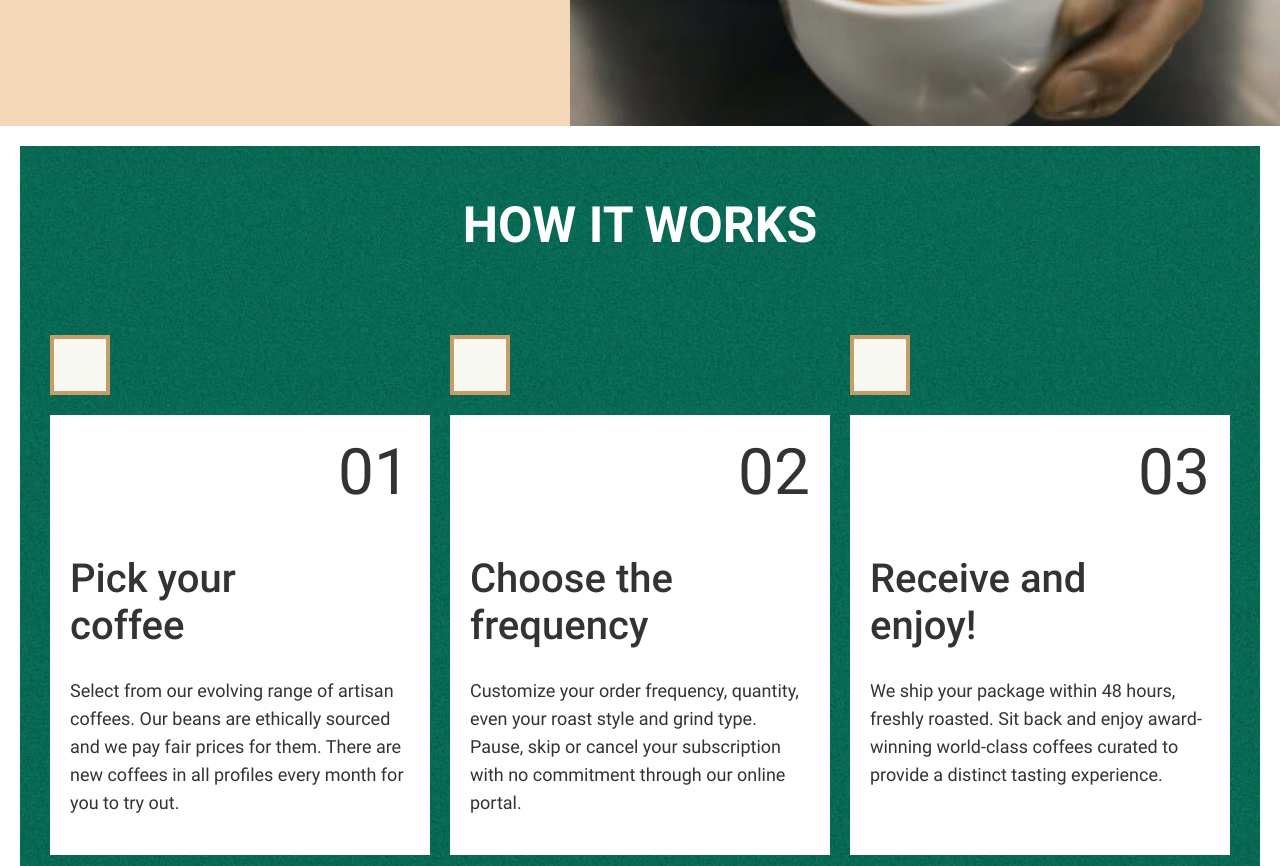
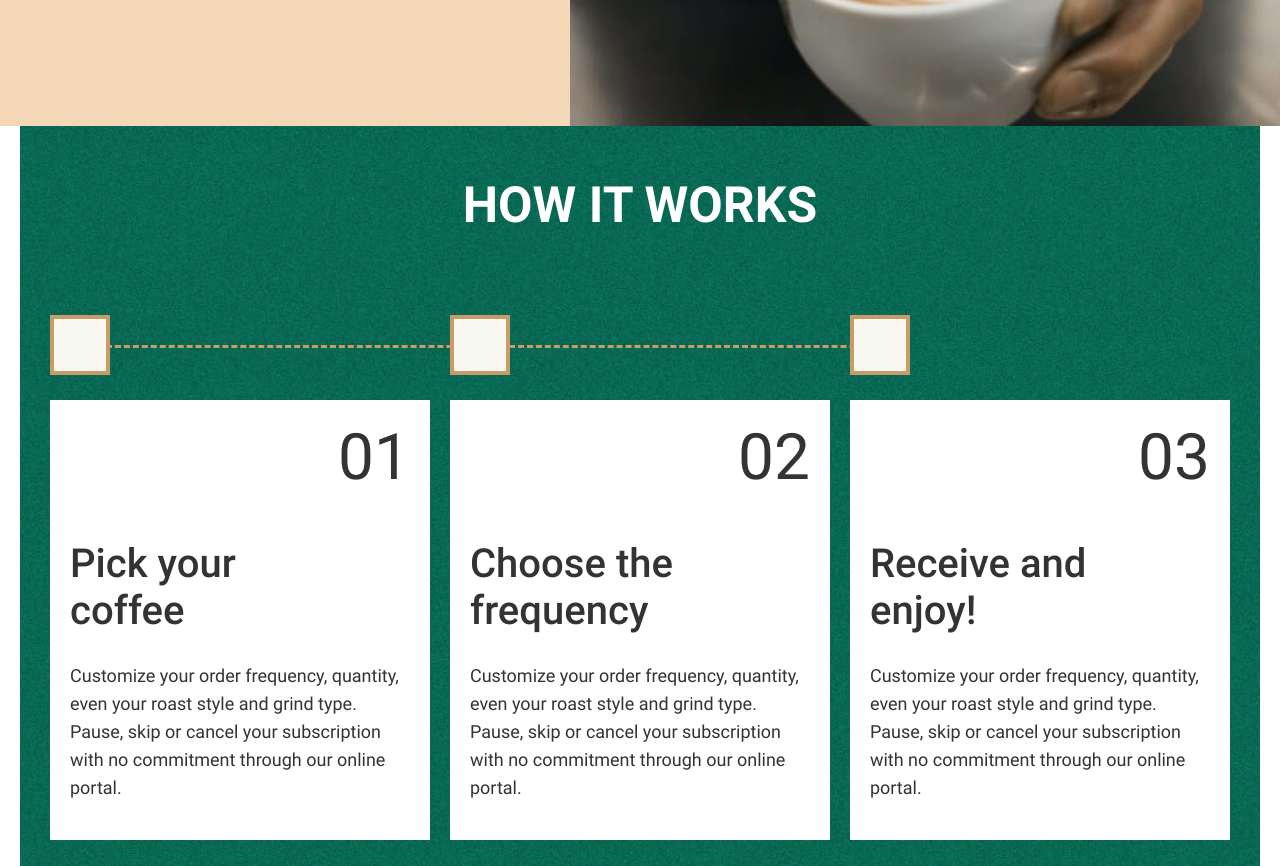
Before and after one commit to Sardor0795/Coffeeroasters, a plain HTML site: page create.html in a window 1280 px wide. Shown: the part 700-1566 px from the top of the page. Drawn offline with Linux system fonts and the light colour scheme.

Commit message:
Add position styles

```diff
--- a/create.html
+++ b/create.html
@@ -40,7 +40,8 @@
             <div class="container hero-section-container">
                 <div class="hero-section-content">
                     <h1 class="hero-content-heading">Create plan</h1>
-                    <p class="hero-content-text">Coffee the way you wanted it to be. For coffee delivered tomorrow, or next week. For whatever brew method you use. For choice, for convenience, for quality.</p>
+                    <p class="hero-content-text">Coffee the way you wanted it to be. For coffee delivered tomorrow, or
+                        next week. For whatever brew method you use. For choice, for convenience, for quality.</p>
                 </div>
                 <img class="hero-section-img" src="./img/create-hero-img.jpg" width="710" height="696"
                     alt="Cake with iced juice" srcset="./img/create-hero-img.jpg 1x, ./img/create-hero-img@2x.jpg 2x">
@@ -55,28 +56,46 @@
                     <h2 class="plan-heading">How it works</h2>
                     <ul class="plan-box-list">
                         <li class="plan-box-item">
+                            <label class="input-label">
+                                <input class="input visually-hidden" name="work" type="radio">
+                                <span class="input-controller border"></span>
                                 <div class="plan-box-info">
                                     <h3 class="plan-box-heading">Pick your coffee</h3>
-                                <p class="plan-box-text">Select from our evolving range of artisan coffees. Our beans
-                                    are ethically sourced and we pay fair prices for them. There are new coffees in all
-                                    profiles every month for you to try out.</p>
+                                    <p class="plan-box-text">Customize your order frequency, quantity, even your roast
+                                        style
+                                        and grind type. Pause, skip or cancel your subscription with no commitment
+                                        through
+                                        our online portal.</p>
                                 </div>
+                            </label>
                         </li>
                         <li class="plan-box-item">
+                            <label class="input-label">
+                                <input class="input visually-hidden" name="work" type="radio">
+                                <span class="input-controller"></span>
                                 <div class="plan-box-info">
                                     <h3 class="plan-box-heading">Choose the frequency</h3>
-                                <p class="plan-box-text">Customize your order frequency, quantity, even your roast style
-                                    and grind type. Pause, skip or cancel your subscription with no commitment through
+                                    <p class="plan-box-text">Customize your order frequency, quantity, even your roast
+                                        style
+                                        and grind type. Pause, skip or cancel your subscription with no commitment
+                                        through
                                         our online portal.</p>
                                 </div>
+                            </label>
                         </li>
                         <li class="plan-box-item">
+                            <label class="input-label bg-color">
+                                <input class="input visually-hidden" name="work" type="radio">
+                                <span class="input-controller"></span>
                                 <div class="plan-box-info">
                                     <h3 class="plan-box-heading">Receive and enjoy!</h3>
-                                <p class="plan-box-text">We ship your package within 48 hours, freshly roasted. Sit back
-                                    and enjoy award-winning world-class coffees curated to provide a distinct tasting
-                                    experience.</p>
+                                    <p class="plan-box-text">Customize your order frequency, quantity, even your roast
+                                        style
+                                        and grind type. Pause, skip or cancel your subscription with no commitment
+                                        through
+                                        our online portal.</p>
                                 </div>
+                            </label>
                         </li>
                     </ul>
                     <button class="btn yellow-btn">Create your plan</button>
@@ -98,138 +117,161 @@
                     </ul>
                     <div class="drink-toggle-list">
                         <li class="drink-toggle-item">
-                            <h2 class="drink-title">How do you drink your coffee?<img class="down-icon" src="./img/down.svg" width="40" height="40" alt="down"></h2>
+                            <h2 class="drink-title">How do you drink your coffee?<img class="down-icon"
+                                    src="./img/down.svg" width="40" height="40" alt="down"></h2>
                             <div class="drink-choose-blocks">
                                 <label class="drink-choose-block">
                                     <input class="visually-hidden radio" name="capsule" type="radio">
                                     <div class="radio-controller">
                                         <h3 class="drink-choose-block-title">Capsule</h3>
-                                        <p class="drink-choose-block-text">Distinct, high quality coffee from a specific family-owned farm</p>
+                                        <p class="drink-choose-block-text">Distinct, high quality coffee from a specific
+                                            family-owned farm</p>
                                     </div>
                                 </label>
                                 <label class="drink-choose-block">
                                     <input class="visually-hidden radio" name="capsule" type="radio">
                                     <div class="radio-controller">
                                         <h3 class="drink-choose-block-title">Filter</h3>
-                                        <p class="drink-choose-block-text">For pour over or drip methods like Aeropress, Chemex, and V60</p>
+                                        <p class="drink-choose-block-text">For pour over or drip methods like Aeropress,
+                                            Chemex, and V60</p>
                                     </div>
                                 </label>
                                 <label class="drink-choose-block">
                                     <input class="visually-hidden radio" name="capsule" type="radio">
                                     <div class="radio-controller">
                                         <h3 class="drink-choose-block-title">Espresso</h3>
-                                        <p class="drink-choose-block-text">Dense and finely ground beans for an intense, flavorful experience</p>
+                                        <p class="drink-choose-block-text">Dense and finely ground beans for an intense,
+                                            flavorful experience</p>
                                     </div>
                                 </label>
                             </div>
                         </li>
                         <li class="drink-toggle-item">
-                            <h2 class="drink-title">What type of coffee?<img class="down-icon" src="./img/down.svg" width="40" height="40" alt="down"></h2>
+                            <h2 class="drink-title">What type of coffee?<img class="down-icon" src="./img/down.svg"
+                                    width="40" height="40" alt="down"></h2>
                             <div class="drink-choose-blocks">
                                 <label class="drink-choose-block">
                                     <input class="visually-hidden radio" name="type" type="radio">
                                     <div class="radio-controller">
                                         <h3 class="drink-choose-block-title">Single Origin</h3>
-                                        <p class="drink-choose-block-text">Distinct, high quality coffee from a specific family-owned farm</p>
+                                        <p class="drink-choose-block-text">Distinct, high quality coffee from a specific
+                                            family-owned farm</p>
                                     </div>
                                 </label>
                                 <label class="drink-choose-block">
                                     <input class="visually-hidden radio" name="type" type="radio">
                                     <div class="radio-controller">
                                         <h3 class="drink-choose-block-title">Decaf</h3>
-                                        <p class="drink-choose-block-text">Just like regular coffee, except the caffeine has been removed</p>
+                                        <p class="drink-choose-block-text">Just like regular coffee, except the caffeine
+                                            has been removed</p>
                                     </div>
                                 </label>
                                 <label class="drink-choose-block">
                                     <input class="visually-hidden radio" name="type" type="radio">
                                     <div class="radio-controller">
                                         <h3 class="drink-choose-block-title">Blended</h3>
-                                        <p class="drink-choose-block-text">Combination of two or three dark roasted beans of organic coffees</p>
+                                        <p class="drink-choose-block-text">Combination of two or three dark roasted
+                                            beans of organic coffees</p>
                                     </div>
                                 </label>
                             </div>
                         </li>
                         <li class="drink-toggle-item">
-                            <h2 class="drink-title">How much would you like?<img class="down-icon" src="./img/down.svg" width="40" height="40" alt="down"></h2>
+                            <h2 class="drink-title">How much would you like?<img class="down-icon" src="./img/down.svg"
+                                    width="40" height="40" alt="down"></h2>
                             <div class="drink-choose-blocks">
                                 <label class="drink-choose-block">
                                     <input class="visually-hidden radio" name="how-much" type="radio">
                                     <div class="radio-controller">
                                         <h3 class="drink-choose-block-title">250g</h3>
-                                        <p class="drink-choose-block-text">Perfect for the solo drinker. Yields about 12 delicious cups.</p>
+                                        <p class="drink-choose-block-text">Perfect for the solo drinker. Yields about 12
+                                            delicious cups.</p>
                                     </div>
                                 </label>
                                 <label class="drink-choose-block">
                                     <input class="visually-hidden radio" name="how-much" type="radio">
                                     <div class="radio-controller">
                                         <h3 class="drink-choose-block-title">500g</h3>
-                                        <p class="drink-choose-block-text">Perfect option for a couple. Yields about 40 delectable cups.</p>
+                                        <p class="drink-choose-block-text">Perfect option for a couple. Yields about 40
+                                            delectable cups.</p>
                                     </div>
                                 </label>
                                 <label class="drink-choose-block">
                                     <input class="visually-hidden radio" name="how-much" type="radio">
                                     <div class="radio-controller">
                                         <h3 class="drink-choose-block-title">1000g</h3>
-                                        <p class="drink-choose-block-text">Perfect for offices and events. Yields about 90 delightful cups.</p>
+                                        <p class="drink-choose-block-text">Perfect for offices and events. Yields about
+                                            90 delightful cups.</p>
                                     </div>
                                 </label>
                             </div>
                         </li>
                         <li class="drink-toggle-item">
-                            <h2 class="drink-title">Want us to grind them?<img class="down-icon" src="./img/down.svg" width="40" height="40" alt="down"></h2>
+                            <h2 class="drink-title">Want us to grind them?<img class="down-icon" src="./img/down.svg"
+                                    width="40" height="40" alt="down"></h2>
                             <div class="drink-choose-blocks">
                                 <label class="drink-choose-block">
                                     <input class="visually-hidden radio" name="grind" type="radio">
                                     <div class="radio-controller">
                                         <h3 class="drink-choose-block-title">Wholebean</h3>
-                                        <p class="drink-choose-block-text">Best choice if you cherish the full sensory experience</p>
+                                        <p class="drink-choose-block-text">Best choice if you cherish the full sensory
+                                            experience</p>
                                     </div>
                                 </label>
                                 <label class="drink-choose-block">
                                     <input class="visually-hidden radio" name="grind" type="radio">
                                     <div class="radio-controller">
                                         <h3 class="drink-choose-block-title">Filter</h3>
-                                        <p class="drink-choose-block-text">For drip or pour-over coffee methods such as V60 or Aeropress</p>
+                                        <p class="drink-choose-block-text">For drip or pour-over coffee methods such as
+                                            V60 or Aeropress</p>
                                     </div>
                                 </label>
                                 <label class="drink-choose-block">
                                     <input class="visually-hidden radio" name="grind" type="radio">
                                     <div class="radio-controller">
                                         <h3 class="drink-choose-block-title">Cafetiére</h3>
-                                        <p class="drink-choose-block-text">Course ground beans specially suited for french press coffee</p>
+                                        <p class="drink-choose-block-text">Course ground beans specially suited for
+                                            french press coffee</p>
                                     </div>
                                 </label>
                             </div>
                         </li>
                         <li class="drink-toggle-item">
-                            <h2 class="drink-title">How often should we deliver?<img class="down-icon" src="./img/down.svg" width="40" height="40" alt="down"></h2>
+                            <h2 class="drink-title">How often should we deliver?<img class="down-icon"
+                                    src="./img/down.svg" width="40" height="40" alt="down"></h2>
                             <div class="drink-choose-blocks">
                                 <label class="drink-choose-block">
                                     <input class="visually-hidden radio" name="deliver" type="radio">
                                     <div class="radio-controller">
                                         <h3 class="drink-choose-block-title">Every week</h3>
-                                        <p class="drink-choose-block-text">$7.20 per shipment. Includes free first-class shipping.</p>
+                                        <p class="drink-choose-block-text">$7.20 per shipment. Includes free first-class
+                                            shipping.</p>
                                     </div>
                                 </label>
                                 <label class="drink-choose-block">
                                     <input class="visually-hidden radio" name="deliver" type="radio">
                                     <div class="radio-controller">
                                         <h3 class="drink-choose-block-title">Every 2 weeks</h3>
-                                        <p class="drink-choose-block-text">$9.60 per shipment. Includes free priority shipping.</p>
+                                        <p class="drink-choose-block-text">$9.60 per shipment. Includes free priority
+                                            shipping.</p>
                                     </div>
                                 </label>
                                 <label class="drink-choose-block">
                                     <input class="visually-hidden radio" name="deliver" type="radio">
                                     <div class="radio-controller">
                                         <h3 class="drink-choose-block-title">Every month</h3>
-                                        <p class="drink-choose-block-text">$12.00 per shipment. Includes free priority shipping.</p>
+                                        <p class="drink-choose-block-text">$12.00 per shipment. Includes free priority
+                                            shipping.</p>
                                     </div>
                                 </label>
                             </div>
                         </li>
                         <div class="order-summary">
                             <p class="summary-title">Order Summary</p>
-                            <p class="summary-quote">“I drink my coffee as <span class="black">Filter</span>, with a <span class="black">Decaf</span> type of bean. <span class="black">250g</span> ground ala <span class="black">Cafetiére</span>, sent to me <span class="black">Every Week</span>.”</p>
+                            <p class="summary-quote">“I drink my coffee as <span class="black">Filter</span>, with a
+                                <span class="black">Decaf</span> type of bean. <span class="black">250g</span> ground
+                                ala <span class="black">Cafetiére</span>, sent to me <span class="black">Every
+                                    Week</span>.”</p>
                         </div>
                         <button class="btn green-btn order-btn">Create me plan</button>
                     </div>
--- a/css/create.css
+++ b/css/create.css
@@ -1,8 +1,7 @@
 /* PLAN SECTION */
 
 .plan-section {
-  margin-bottom: 20px;
-  padding-top: 20px;
+  margin-bottom: 50px;
 }
 
 .plan-container {
@@ -29,16 +28,6 @@
   color: #ffffff;
 }
 
-.plan-box-item::before {
-  content: "";
-  display: inline-block;
-  width: 60px;
-  height: 60px;
-  background-color: #f8f8f2;
-  border: 4px solid #c99b67;
-  margin-bottom: 20px;
-}
-
 .plan-box-list {
   padding: 0;
   display: flex;
@@ -59,7 +48,6 @@
 .plan-box-info {
   background-color: #fff;
   padding: 20px;
-  flex-grow: 1;
   display: flex;
   flex-direction: column;
 }
@@ -87,6 +75,47 @@
   font-weight: 400;
   font-size: 18px;
   line-height: 28px;
+}
+
+.input-controller {
+  display: inline-block;
+  position: relative;
+  width: 60px;
+  height: 60px;
+  background-color: #f8f8f2;
+  border: 4px solid #c99b67;
+  margin-bottom: 20px;
+  z-index: 100;
+}
+
+.input:checked + .input-controller {
+  background-image: url("../img/check-regular-24.png");
+  background-size: cover;
+  background-position: center center;
+  background-repeat: no-repeat;
+  border: 4px solid #c99b67;
+}
+
+.input:checked ~ .plan-box-info {
+  background-color: #c99b67;
+  color: #fff;
+}
+
+.border::after {
+  content: "";
+  z-index: -20;
+  position: absolute;
+  top: 50%;
+  left: 100%;
+  display: inline-block;
+  width: 848px;
+  border-bottom: 3px dashed #c99b67;
+}
+
+.bg-color {
+  background-color: #fff;
+  background-image: url("../img/plan-bg.jpg");
+  z-index: 999;
 }
 
 /* DRINK SECTION */
--- a/css/home.css
+++ b/css/home.css
@@ -1,4 +1,15 @@
 /* COLLECTION SECTION */
+
+.visually-hidden {
+  position: absolute;
+  width: 1px;
+  height: 1px;
+  margin: -1px;
+  border: 0;
+  padding: 0;
+  clip: rect(0 0 0 0);
+  overflow: hidden;
+}
 
 .collection-section {
   padding-top: 20px;
@@ -169,16 +180,6 @@
   color: #ffffff;
 }
 
-.plan-box-item::before {
-  content: "";
-  display: inline-block;
-  width: 60px;
-  height: 60px;
-  background-color: #f8f8f2;
-  border: 4px solid #c99b67;
-  margin-bottom: 20px;
-}
-
 .plan-box-list {
   padding: 0;
   display: flex;
@@ -199,7 +200,6 @@
 .plan-box-info {
   background-color: #fff;
   padding: 20px;
-  flex-grow: 1;
   display: flex;
   flex-direction: column;
 }
@@ -229,6 +229,47 @@
   line-height: 28px;
 }
 
+.input-controller {
+  display: inline-block;
+  position: relative;
+  width: 60px;
+  height: 60px;
+  background-color: #f8f8f2;
+  border: 4px solid #c99b67;
+  margin-bottom: 20px;
+  z-index: 100;
+}
+
+.input:checked + .input-controller {
+  background-image: url("../img/check-regular-24.png");
+  background-size: cover;
+  background-position: center center;
+  background-repeat: no-repeat;
+  border: 4px solid #c99b67;
+}
+
+.input:checked ~ .plan-box-info {
+  background-color: #c99b67;
+  color: #fff;
+}
+
+.border::after {
+  content: "";
+  z-index: -20;
+  position: absolute;
+  top: 50%;
+  left: 100%;
+  display: inline-block;
+  width: 848px;
+  border-bottom: 3px dashed #c99b67;
+}
+
+.bg-color {
+  background-color: #fff;
+  background-image: url("../img/plan-bg.jpg");
+  z-index: 999;
+}
+
 /* RETINA BG */
 
 @media only screen and (-webkit-min-device-pixel-ratio: 2),
```
Also changed, not shown: css/shared.css (+10 -0 lines), index.html (+27 -8 lines), img/check-regular-24.png (added). Lines whose indentation alone changed are shown as unchanged.
